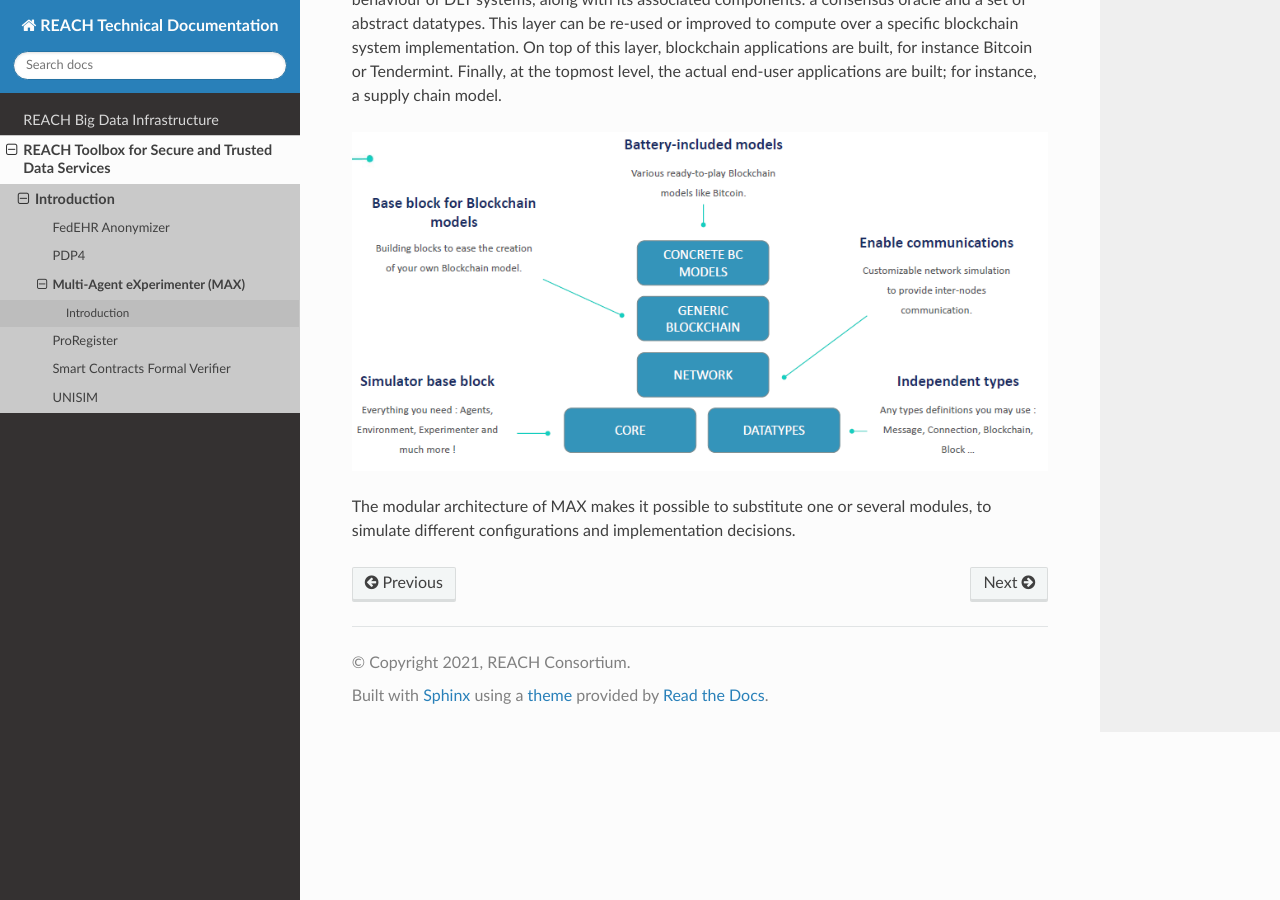
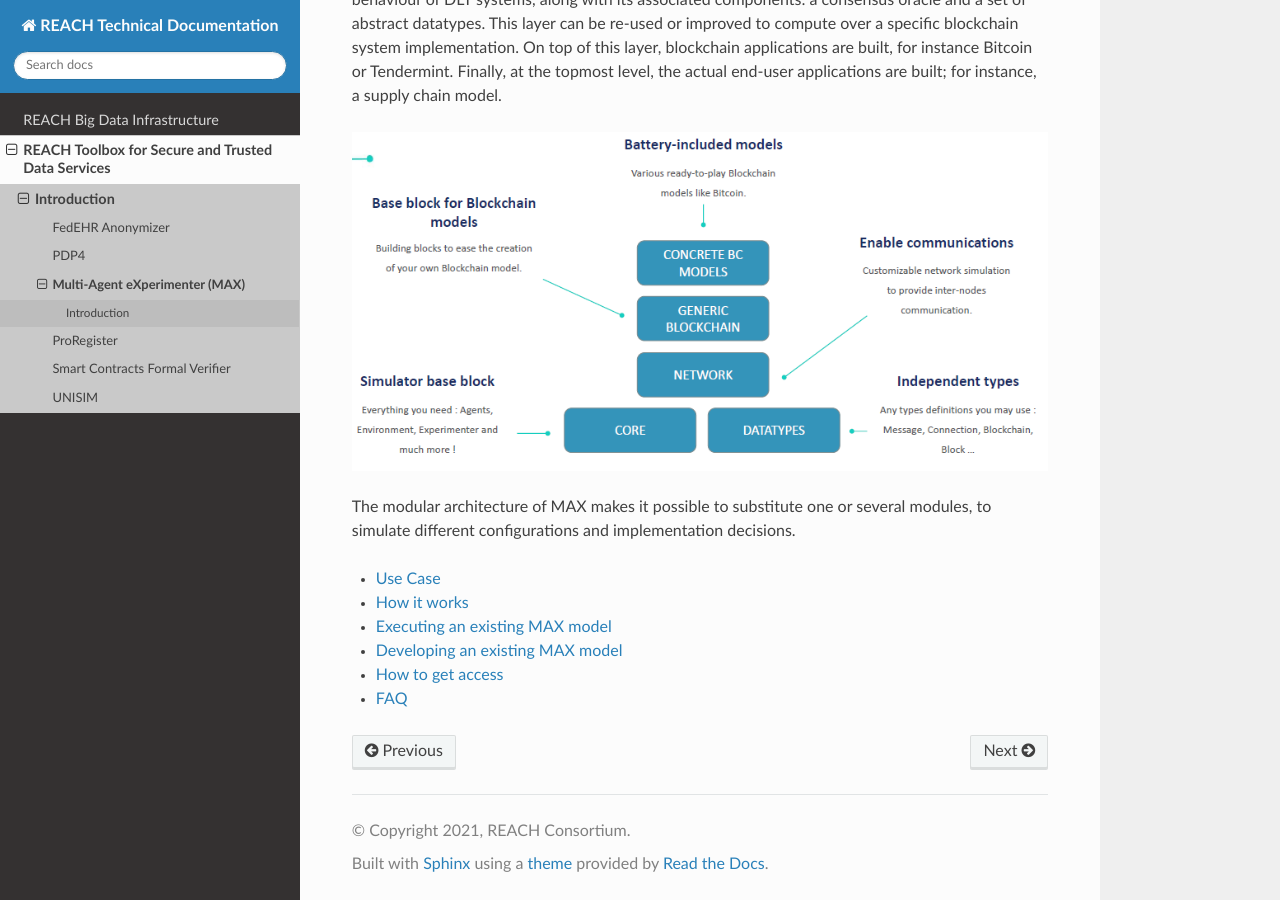
Before and after one commit to bobot/reach-tech-doc, a Sphinx documentation site: the page built from source/reach-toolbox/multiagent-experimenter/index.rst, in a window 1280 px wide and 900 px high, scrolled down 1092 px. Built offline with Sphinx 7.4.7 and the Read the Docs theme 2.0.0, drawn with Linux system fonts in a browser that asks for light colours.

Commit message:
Update index.rst

```diff
--- a/source/reach-toolbox/multiagent-experimenter/index.rst
+++ b/source/reach-toolbox/multiagent-experimenter/index.rst
@@ -23,3 +23,13 @@ The figure below shows the modular architecture of MAX. The bottom two layers sh
 .. image:: img/maxArchitecture.png
 
 The modular architecture of MAX makes it possible to substitute one or several modules, to simulate different configurations and implementation decisions.
+
+.. toctree::
+   :maxdepth: 1
+
+   usecase
+   how_it_works
+   execute_MAX_model
+   develop_MAX_model
+   how_to_get_access
+   faq
```
